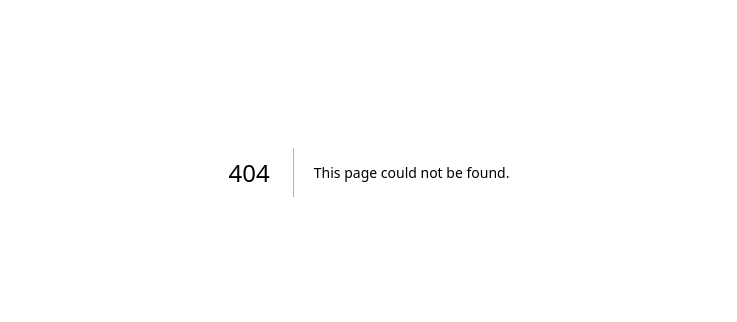
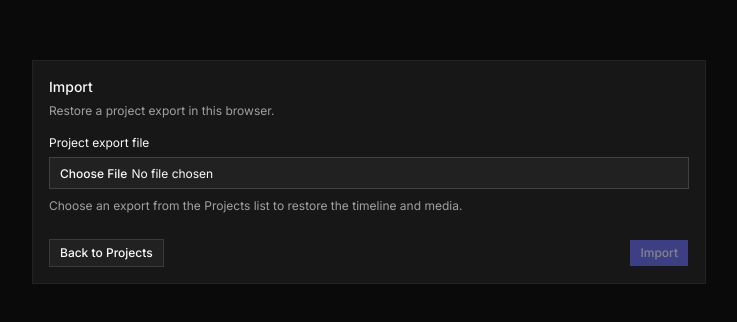
Before and after one commit to arcumark/arcumark, a Next.js app in the folder packages/web/: page /import in a window 1280 px wide. Before the commit this address had no page. Shown: the part 228-550 px from the top of the page, without its empty margins (271-1008 px from the left). Built offline with nearby package versions, Linux system fonts and the light colour scheme.

Commit message:
feat: add project import

```diff
--- /dev/null
+++ b/packages/web/src/app/import/page.tsx
@@ -0,0 +1,259 @@
+"use client";
+
+import { useMemo, useState, type ChangeEvent } from "react";
+import { useRouter } from "next/navigation";
+import { PageShell } from "@/components/page-shell";
+import { Button } from "@/components/ui/button";
+import { Input } from "@/components/ui/input";
+import { Label } from "@/components/ui/label";
+import { Checkbox } from "@/components/ui/checkbox";
+import { Alert, AlertDescription, AlertTitle } from "@/components/ui/alert";
+import { FieldDescription } from "@/components/ui/field";
+import { readAllMediaRecords, saveMediaRecord } from "@/lib/client/media-store";
+import { createProjectId, projectExistsInLocalStorage } from "@/lib/utils";
+import { validateTimeline, type Timeline } from "@arcumark/shared";
+import { readProjectExportFile, type ProjectImportPayload } from "@/lib/project/transfer";
+
+const DEFAULT_PROJECT_NAME = "Project";
+
+function remapTimelineSources(timeline: Timeline, map: Map<string, string>): Timeline {
+	if (map.size === 0) return timeline;
+	return {
+		...timeline,
+		tracks: timeline.tracks.map((track) => ({
+			...track,
+			clips: track.clips.map((clip) => {
+				const nextId = map.get(clip.sourceId);
+				return nextId ? { ...clip, sourceId: nextId } : clip;
+			}),
+		})),
+	};
+}
+
+export default function ImportPage() {
+	const router = useRouter();
+	const [payload, setPayload] = useState<ProjectImportPayload | null>(null);
+	const [timeline, setTimeline] = useState<Timeline | null>(null);
+	const [projectId, setProjectId] = useState("");
+	const [projectName, setProjectName] = useState("");
+	const [replaceExisting, setReplaceExisting] = useState(false);
+	const [importError, setImportError] = useState<string | null>(null);
+	const [importMessage, setImportMessage] = useState<string | null>(null);
+	const [isImporting, setIsImporting] = useState(false);
+	const [importedId, setImportedId] = useState<string | null>(null);
+	const [fileName, setFileName] = useState<string | null>(null);
+
+	const summary = useMemo(() => {
+		if (!payload) return null;
+		const totalClips = payload.timeline.tracks.reduce(
+			(total, track) => total + track.clips.length,
+			0
+		);
+		return {
+			mediaCount: payload.media.length,
+			trackCount: payload.timeline.tracks.length,
+			clipCount: totalClips,
+			duration: payload.timeline.duration,
+		};
+	}, [payload]);
+
+	const handleFileChange = async (event: ChangeEvent<HTMLInputElement>) => {
+		const file = event.target.files?.[0];
+		if (!file) return;
+		setImportError(null);
+		setImportMessage(null);
+		setImportedId(null);
+		setFileName(file.name);
+
+		try {
+			const parsed = await readProjectExportFile(file);
+			const validation = validateTimeline(parsed.timeline);
+			if (!validation.ok) {
+				throw new Error(`Timeline invalid: ${validation.errors.join(", ")}`);
+			}
+			setPayload(parsed);
+			setTimeline(validation.timeline);
+			setProjectId(validation.timeline.id);
+			setProjectName(validation.timeline.name || DEFAULT_PROJECT_NAME);
+		} catch (error) {
+			setPayload(null);
+			setTimeline(null);
+			setProjectId("");
+			setProjectName("");
+			setImportError(error instanceof Error ? error.message : "Failed to read export file.");
+		}
+	};
+
+	const handleImport = async () => {
+		if (!payload || !timeline) {
+			setImportError("Select a project export file first.");
+			return;
+		}
+
+		setImportError(null);
+		setImportMessage(null);
+		setIsImporting(true);
+		setImportedId(null);
+
+		try {
+			const trimmedId = projectId.trim() || timeline.id;
+			const trimmedName = projectName.trim() || timeline.name || DEFAULT_PROJECT_NAME;
+			let targetId = trimmedId;
+			const existingProject = projectExistsInLocalStorage(targetId);
+			if (existingProject && !replaceExisting) {
+				targetId = createProjectId();
+			}
+
+			const existingMedia = await readAllMediaRecords();
+			const existingMediaIds = new Set(existingMedia.map((record) => record.id));
+			const mediaIdMap = new Map<string, string>();
+			const now = Date.now();
+
+			for (const [index, record] of payload.media.entries()) {
+				let nextId = record.id;
+				if (!replaceExisting && existingMediaIds.has(nextId)) {
+					nextId = `media_${now}_${index}`;
+					mediaIdMap.set(record.id, nextId);
+				}
+				existingMediaIds.add(nextId);
+				await saveMediaRecord({
+					id: nextId,
+					name: record.name,
+					type: record.type,
+					durationSeconds: record.durationSeconds,
+					blob: record.blob,
+				});
+			}
+
+			let nextTimeline: Timeline = {
+				...timeline,
+				id: targetId,
+				name: trimmedName,
+			};
+			nextTimeline = remapTimelineSources(nextTimeline, mediaIdMap);
+
+			localStorage.setItem(`arcumark:timeline:${nextTimeline.id}`, JSON.stringify(nextTimeline));
+			setProjectId(nextTimeline.id);
+			setProjectName(nextTimeline.name);
+			setImportedId(nextTimeline.id);
+
+			const notes: string[] = ["Import complete."];
+			if (existingProject && !replaceExisting) {
+				notes.push(`Existing project detected; imported as ${nextTimeline.id}.`);
+			}
+			if (mediaIdMap.size > 0) {
+				notes.push(`Remapped ${mediaIdMap.size} media item(s) to avoid collisions.`);
+			}
+			if (payload.source === "json") {
+				notes.push("Legacy export detected; converted to the new format.");
+			}
+			setImportMessage(notes.join(" "));
+		} catch (error) {
+			setImportError(error instanceof Error ? error.message : "Import failed.");
+		} finally {
+			setIsImporting(false);
+		}
+	};
+
+	return (
+		<PageShell title="Import" description="Restore a project export in this browser.">
+			<div className="grid gap-2">
+				<Label htmlFor="project-file">Project export file</Label>
+				<Input
+					id="project-file"
+					type="file"
+					accept=".arcumark,.arcumark.json,application/json"
+					onChange={handleFileChange}
+				/>
+				<FieldDescription>
+					Choose an export from the Projects list to restore the timeline and media.
+				</FieldDescription>
+				{fileName && <div className="text-muted-foreground text-xs">Selected: {fileName}</div>}
+			</div>
+
+			{payload && summary && (
+				<div className="grid gap-3 rounded-none border border-dashed p-3 text-xs">
+					<div className="font-medium">Project summary</div>
+					<div className="text-muted-foreground">
+						Tracks: {summary.trackCount} | Clips: {summary.clipCount} | Media: {summary.mediaCount}{" "}
+						| Duration: {summary.duration}s
+					</div>
+					{payload.source === "json" && (
+						<div className="text-muted-foreground">Imported from legacy JSON export.</div>
+					)}
+				</div>
+			)}
+
+			{payload && (
+				<div className="grid gap-4">
+					<div className="grid gap-2">
+						<Label htmlFor="project-name">Project name</Label>
+						<Input
+							id="project-name"
+							value={projectName}
+							onChange={(event) => setProjectName(event.target.value)}
+						/>
+					</div>
+					<div className="grid gap-2">
+						<Label htmlFor="project-id">Project ID</Label>
+						<Input
+							id="project-id"
+							value={projectId}
+							onChange={(event) => setProjectId(event.target.value)}
+						/>
+						<FieldDescription>Used for the editor URL.</FieldDescription>
+					</div>
+					<div className="flex items-center gap-2 text-xs">
+						<Checkbox
+							id="replace-existing"
+							checked={replaceExisting}
+							onCheckedChange={(checked) => setReplaceExisting(Boolean(checked))}
+						/>
+						<Label htmlFor="replace-existing" className="text-xs">
+							Replace existing project if the ID already exists
+						</Label>
+					</div>
+				</div>
+			)}
+
+			{importError && (
+				<Alert variant="destructive">
+					<AlertTitle>Import failed</AlertTitle>
+					<AlertDescription>{importError}</AlertDescription>
+				</Alert>
+			)}
+
+			{importMessage && (
+				<Alert>
+					<AlertTitle>Import ready</AlertTitle>
+					<AlertDescription>{importMessage}</AlertDescription>
+				</Alert>
+			)}
+
+			<div className="flex flex-wrap items-center justify-between gap-2">
+				<Button variant="outline" size="sm" onClick={() => router.push("/projects")}>
+					Back to Projects
+				</Button>
+				<div className="flex flex-wrap gap-2">
+					{importedId && (
+						<Button
+							variant="secondary"
+							size="sm"
+							onClick={() => router.push(`/editor?id=${importedId}`)}
+						>
+							Open Project
+						</Button>
+					)}
+					<Button
+						variant="default"
+						size="sm"
+						onClick={handleImport}
+						disabled={!payload || isImporting}
+					>
+						{isImporting ? "Importing..." : "Import"}
+					</Button>
+				</div>
+			</div>
+		</PageShell>
+	);
+}
```
